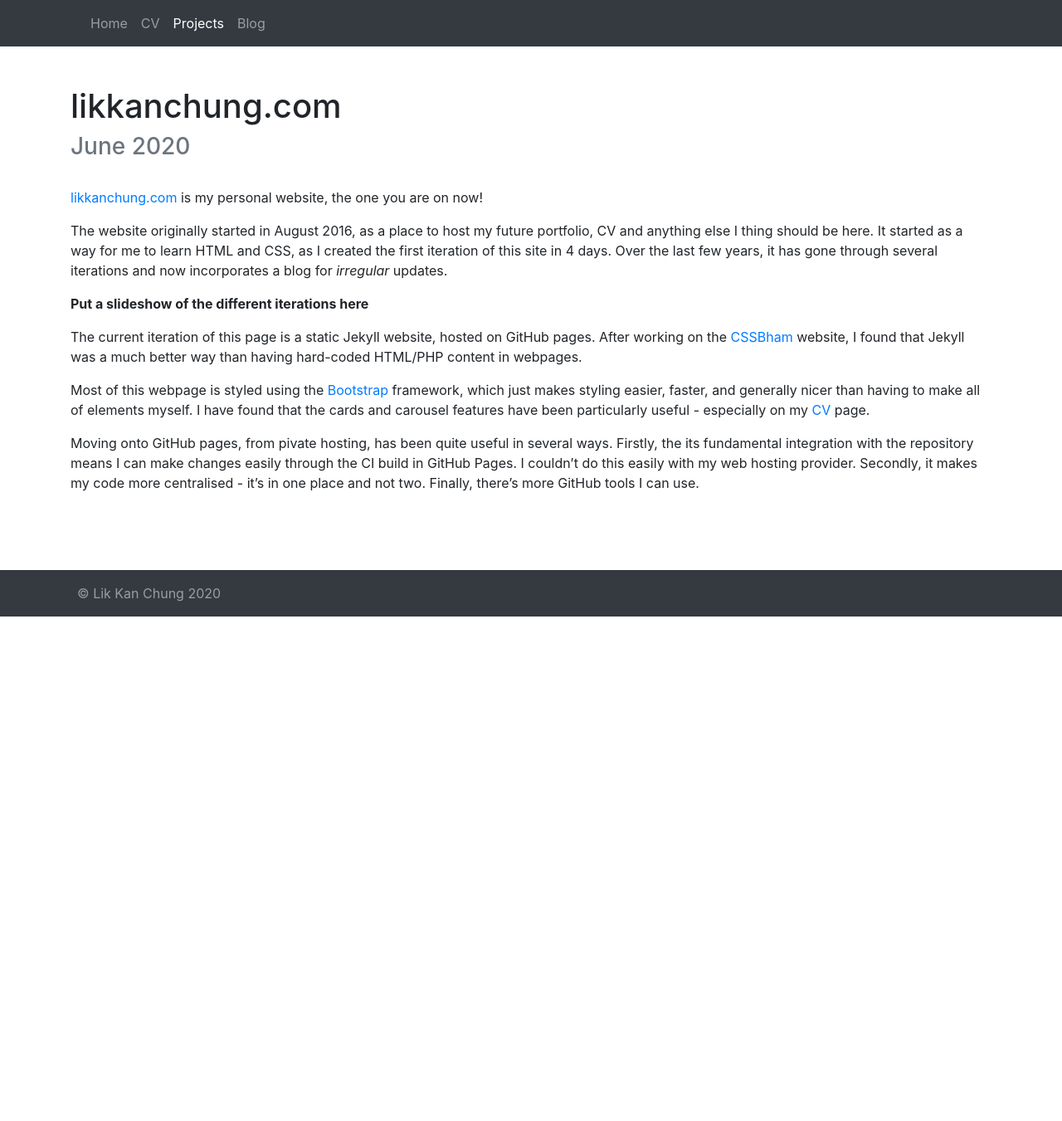
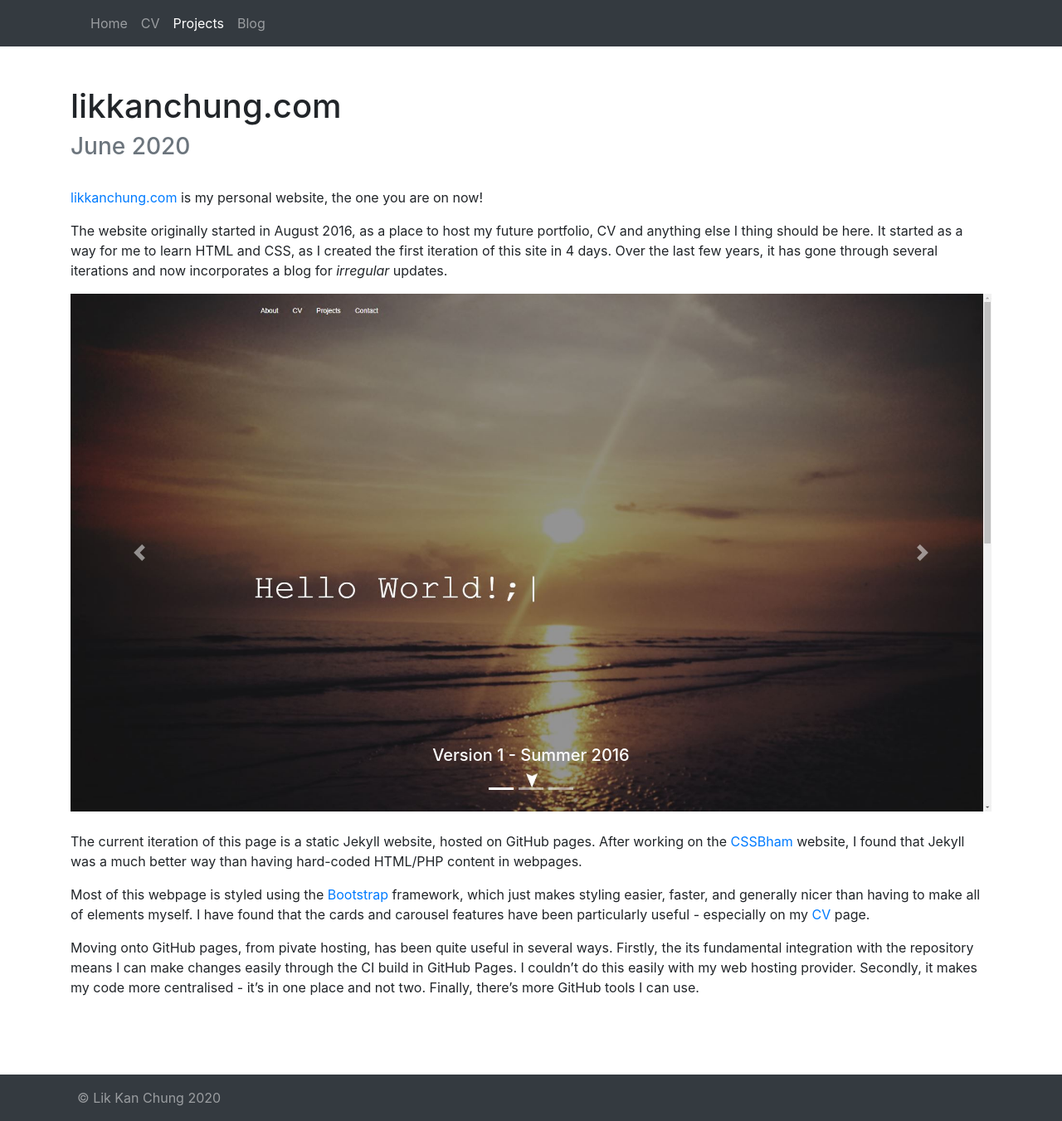
Before and after one commit to LikkanChung/personalwebsite, a Jekyll site: the page built from collections/_projects/likkanchung.md, in a window 1280 px wide. Shown: the whole page at 83% size. Built offline with Jekyll 4.4.1, drawn with Linux system fonts in a browser that asks for light colours; before the commit the page ends 900 px from its top, so only the background shows below that.

Commit message:
Progress

```diff
--- a/_includes/slideshow.html
+++ b/_includes/slideshow.html
@@ -1,25 +1,40 @@
-<div id="slideshowCarousel" class="carousel slide" data-ride="carousel">
+<div id="project-page-carousel" class="carousel slide" data-ride="carousel">
   <ol class="carousel-indicators">
-    <li data-target="#slideshowCarousel" data-slide-to="0" class="active"></li>
-    <li data-target="#slideshowCarousel" data-slide-to="1"></li>
-    <li data-target="#slideshowCarousel" data-slide-to="2"></li>
+
+    {% assign iset = include.set %}
+    {% for set in site.data.project-slideshows %}
+      {% if set.set == iset %}
+        {% assign slides = set.slides %}
+        {% assign i = 0 %}
+        {% for slide in slides %}
+          <li data-target="#project-page-carousel" data-slide-to="{{i}}" class="{% if i == 0 %}active{% endif %}"></li>
+          {% assign i = i | plus: 1 %}
+        {% endfor %}
+
   </ol>
   <div class="carousel-inner">
-    <div class="carousel-item active">
-      <img class="d-block w-100" src="..." alt="First slide">
-    </div>
-    <div class="carousel-item">
-      <img class="d-block w-100" src="..." alt="Second slide">
-    </div>
-    <div class="carousel-item">
-      <img class="d-block w-100" src="..." alt="Third slide">
-    </div>
+
+        {% assign firstslide = slides | first %}
+        {% for slide in slides %}
+
+        <div class="carousel-item {% if slide == firstslide%}active{%endif%}">
+          <img src="{{slide.url}}" class="d-block w-100" alt="...">
+          <div class="carousel-caption d-none d-md-block">
+            <h5>{{slide.caption}}</h5>
+            <p>{{slide.description}}</p>
+          </div>
+        </div>
+
+        {% endfor %}
+      {% endif %}
+    {% endfor %}
+
   </div>
-  <a class="carousel-control-prev" href="#slideshowCarousel" role="button" data-slide="prev">
+  <a class="carousel-control-prev" href="#project-page-carousel" role="button" data-slide="prev">
     <span class="carousel-control-prev-icon" aria-hidden="true"></span>
     <span class="sr-only">Previous</span>
   </a>
-  <a class="carousel-control-next" href="#slideshowCarousel" role="button" data-slide="next">
+  <a class="carousel-control-next" href="#project-page-carousel" role="button" data-slide="next">
     <span class="carousel-control-next-icon" aria-hidden="true"></span>
     <span class="sr-only">Next</span>
   </a>
--- a/_sass/main.scss
+++ b/_sass/main.scss
@@ -135,7 +135,9 @@ body {
       }
     }
 
-
+    #project-page-carousel {
+      margin-bottom: 1.5rem;
+    }
 
 
   }
--- a/collections/_projects/likkanchung.md
+++ b/collections/_projects/likkanchung.md
@@ -8,7 +8,7 @@ github: https://github.com/LikkanChung/personalwebsite
 
 The website originally started in August 2016, as a place to host my future portfolio, CV and anything else I thing should be here. It started as a way for me to learn HTML and CSS, as I created the first iteration of this site in 4 days. Over the last few years, it has gone through several iterations and now incorporates a blog for _irregular_ updates.
 
-**Put a slideshow of the different iterations here**
+{% include slideshow.html set="likkanchung" %}
 
 The current iteration of this page is a static Jekyll website, hosted on GitHub pages. After working on the [CSSBham](https://likkanchung.com/projects/cssbham) website, I found that Jekyll was a much better way than having hard-coded HTML/PHP content in webpages.
 
```
Also changed, not shown: _data/project-slideshows.yml (added, +22 -0 lines), collections/_projects/drift.md (+2 -0 lines), assets/projects/drift/drift-1.jpg (added), assets/projects/drift/drift-10.jpg (added), assets/projects/drift/drift-11.jpg (added), assets/projects/drift/drift-12.jpg (added), assets/projects/drift/drift-2.jpg (added), assets/projects/drift/drift-3.jpg (added), assets/projects/drift/drift-4.jpg (added), assets/projects/drift/drift-5.jpg (added), assets/projects/drift/drift-6.jpg (added), assets/projects/drift/drift-7.jpg (added), assets/projects/drift/drift-8.jpg (added), assets/projects/drift/drift-9.jpg (added).
